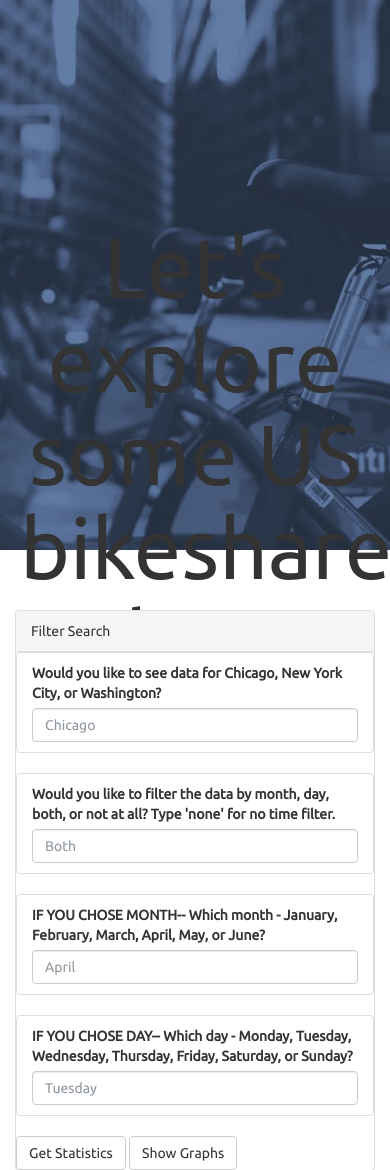
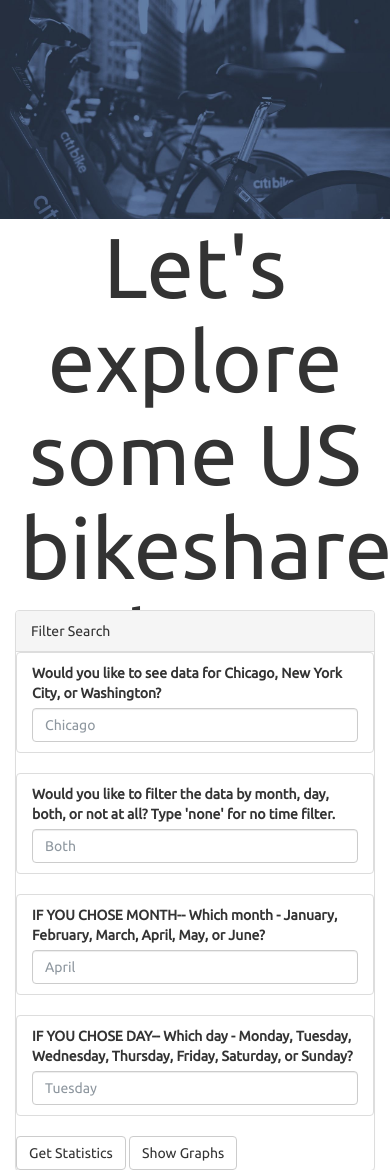
Before and after one commit to maivey/bikeshare-heroku-test, a Flask app: page / in a window 390 px wide. Shown: the part 62-1232 px from the top of the page. Run offline with Flask 2, Linux system fonts and the light colour scheme; some libraries are stand-ins or nearby versions.

Commit message:
Fix responsive display

```diff
--- a/bikeshare_app/static/css/style.css
+++ b/bikeshare_app/static/css/style.css
@@ -150,13 +150,13 @@ select {
     padding: 20px;
     margin: 0;
     /* background: black; */
-    /*background-image: url("../images/bikeshare.jpg");*/
+    background-image: url("../images/bikeshare.jpg");
     background-attachment: fixed;
     /*background-position: bottom center;*/
     background-position: top center;
     background-repeat: no-repeat;
-    /*background-size: contain;*/
-    background-size: cover;
+    background-size: contain;
+    /*background-size: cover;*/
   }
 }
 
@@ -207,13 +207,13 @@ select {
     padding: 20px;
     margin: 0;
     /* background: black; */
-    /*background-image: url("../images/bikeshare.jpg");*/
+    background-image: url("../images/bikeshare.jpg");
     background-attachment: fixed;
     /*background-position: bottom center;*/
     background-position: top center;
-    background-size: cover;
+    /*background-size: cover;*/
     background-repeat: no-repeat;
-    /*background-size: contain;*/
+    background-size: contain;
   }
 
   .hero h1 {
--- a/bikeshare_app/templates/index.html
+++ b/bikeshare_app/templates/index.html
@@ -28,8 +28,8 @@
       </div>
     </nav>
 
-    <div style= "background-image: url('../static/images/bikeshare.jpg');" class="hero text-center">
-      <!-- <div class=" hero text-center">  style= "background-image: url('static/images/bikeshare_copy.jpg');"-->
+    <div class="hero text-center">
+      <!-- <div class=" hero text-center">  style= "background-image: url('../static/images/bikeshare.jpg');""-->
 
       <h1>Let's explore some US bikeshare data!</h1>
       <!-- <p>Let\'s explore some US bikeshare data!</p> style="background-color: rgba(0,0,0,.7); width:100%; height: 100%" -->
```
